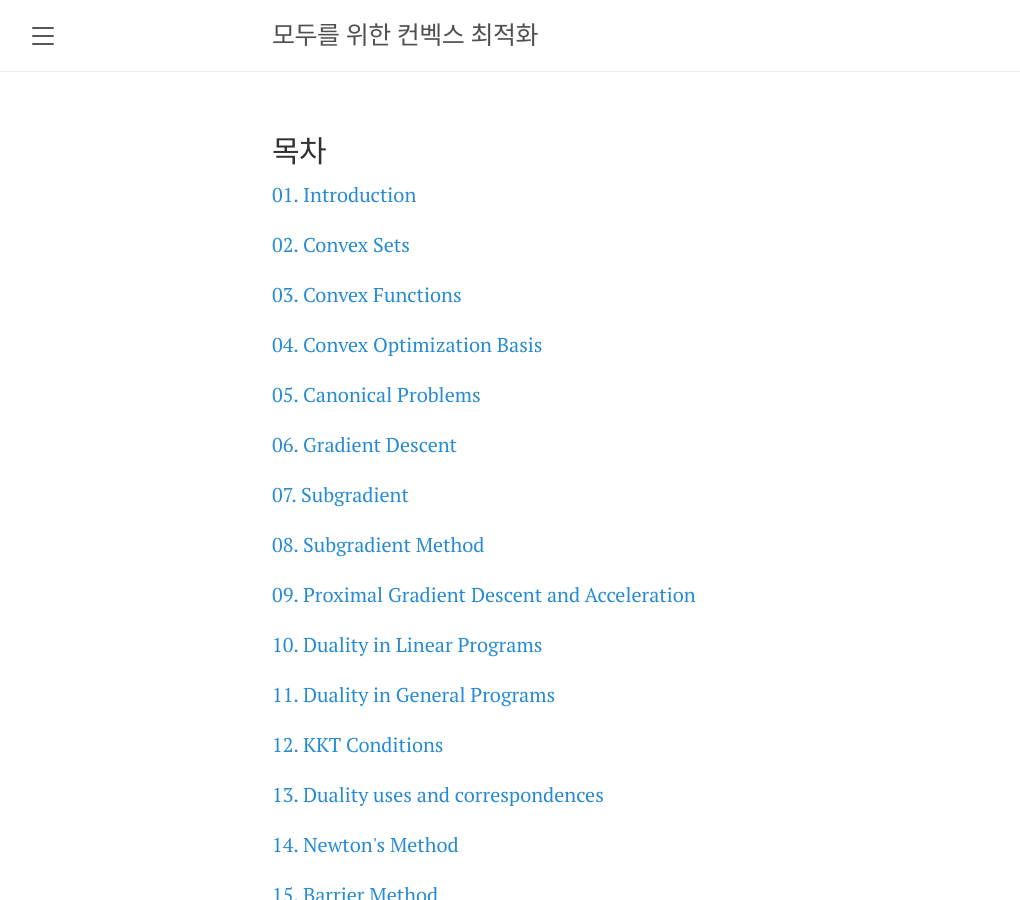
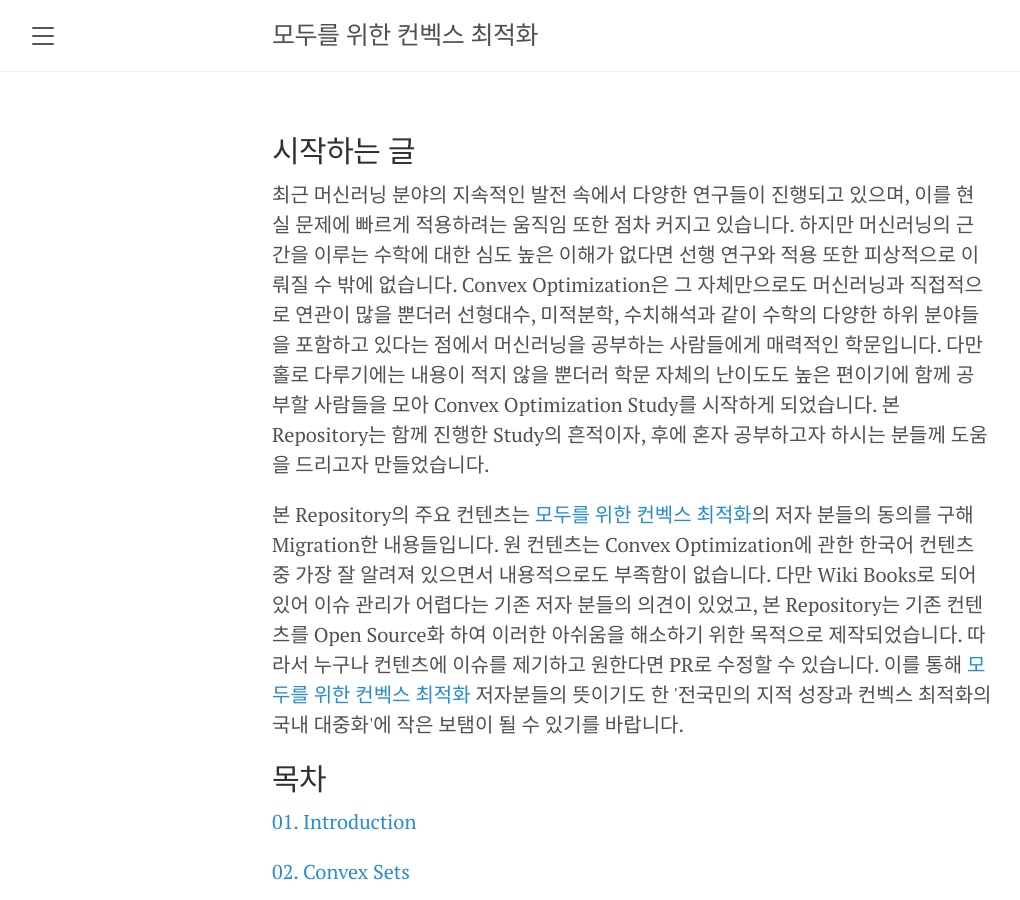
Before and after one commit to convex-optimization-for-all/convex-optimization-for-all.github.io, a Jekyll site: the page built from index.html, in a window 1280 px wide and 900 px high. Shown: the whole window, without its empty margins (8-1028 px from the left). Built offline with Jekyll 4.4.1, drawn with Linux system fonts in a browser that asks for light colours; the list of posts is cut into pages by our own code.

Commit message:
Add introduction to index page

```diff
--- a/index.html
+++ b/index.html
@@ -2,6 +2,16 @@
 layout: default
 title: Home
 ---
+
+<h2>시작하는 글</h2>
+
+<p>
+최근 머신러닝 분야의 지속적인 발전 속에서 다양한 연구들이 진행되고 있으며, 이를 현실 문제에 빠르게 적용하려는 움직임 또한 점차 커지고 있습니다. 하지만 머신러닝의 근간을 이루는 수학에 대한 심도 높은 이해가 없다면 선행 연구와 적용 또한 피상적으로 이뤄질 수 밖에 없습니다. Convex Optimization은 그 자체만으로도 머신러닝과 직접적으로 연관이 많을 뿐더러 선형대수, 미적분학, 수치해석과 같이 수학의 다양한 하위 분야들을 포함하고 있다는 점에서 머신러닝을 공부하는 사람들에게 매력적인 학문입니다. 다만 홀로 다루기에는 내용이 적지 않을 뿐더러 학문 자체의 난이도도 높은 편이기에 함께 공부할 사람들을 모아 Convex Optimization Study를 시작하게 되었습니다. 본 Repository는 함께 진행한 Study의 흔적이자, 후에 혼자 공부하고자 하시는 분들께 도움을 드리고자 만들었습니다.
+<p>
+
+</p>
+본 Repository의 주요 컨텐츠는 <a href="https://wikidocs.net/book/1896">모두를 위한 컨벡스 최적화</a>의 저자 분들의 동의를 구해 Migration한 내용들입니다. 원 컨텐츠는 Convex Optimization에 관한 한국어 컨텐츠 중 가장 잘 알려져 있으면서 내용적으로도 부족함이 없습니다. 다만 Wiki Books로 되어 있어 이슈 관리가 어렵다는 기존 저자 분들의 의견이 있었고, 본 Repository는 기존 컨텐츠를 Open Source화 하여 이러한 아쉬움을 해소하기 위한 목적으로 제작되었습니다. 따라서 누구나 컨텐츠에 이슈를 제기하고 원한다면 PR로 수정할 수 있습니다. 이를 통해 <a herf="https://wikidocs.net/book/1896">모두를 위한 컨벡스 최적화</a> 저자분들의 뜻이기도 한 '전국민의 지적 성장과 컨벡스 최적화의 국내 대중화'에 작은 보탬이 될 수 있기를 바랍니다.
+</p>
 
 <h2>목차</h2>
 
```
